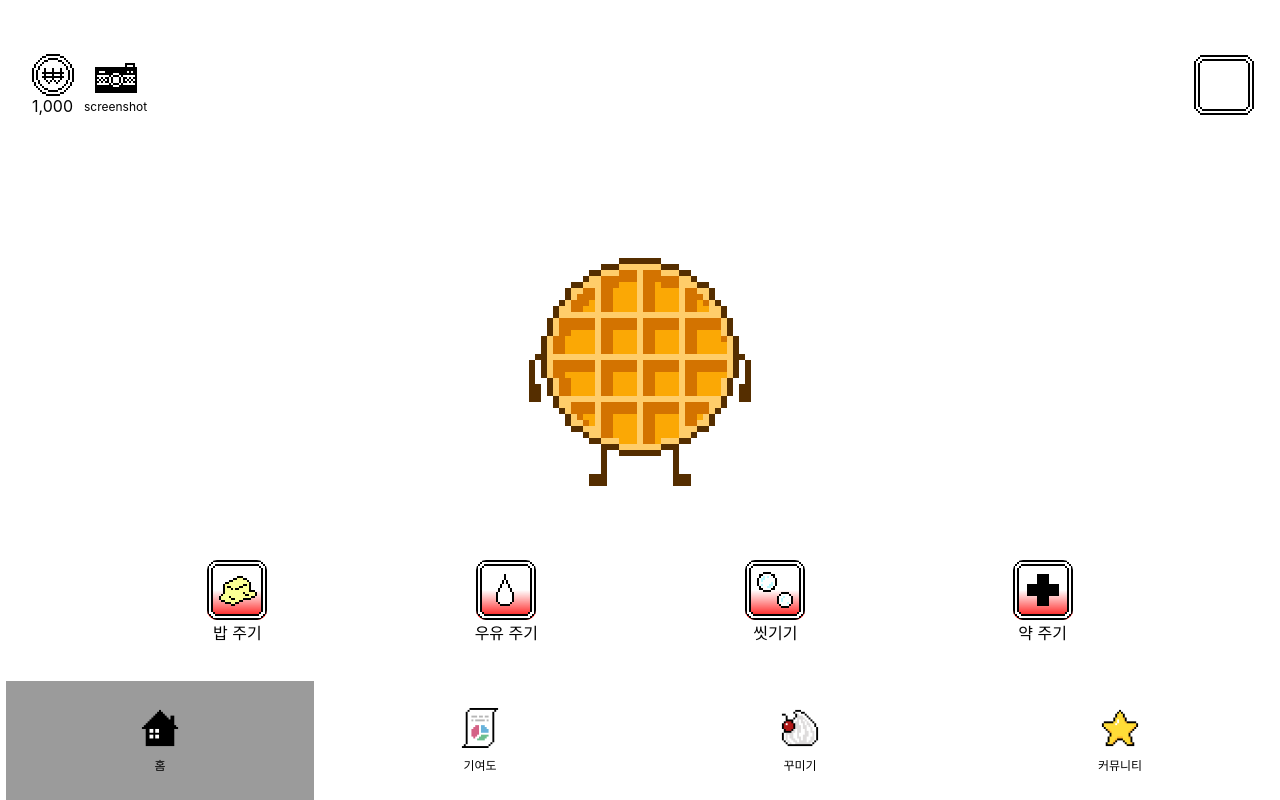
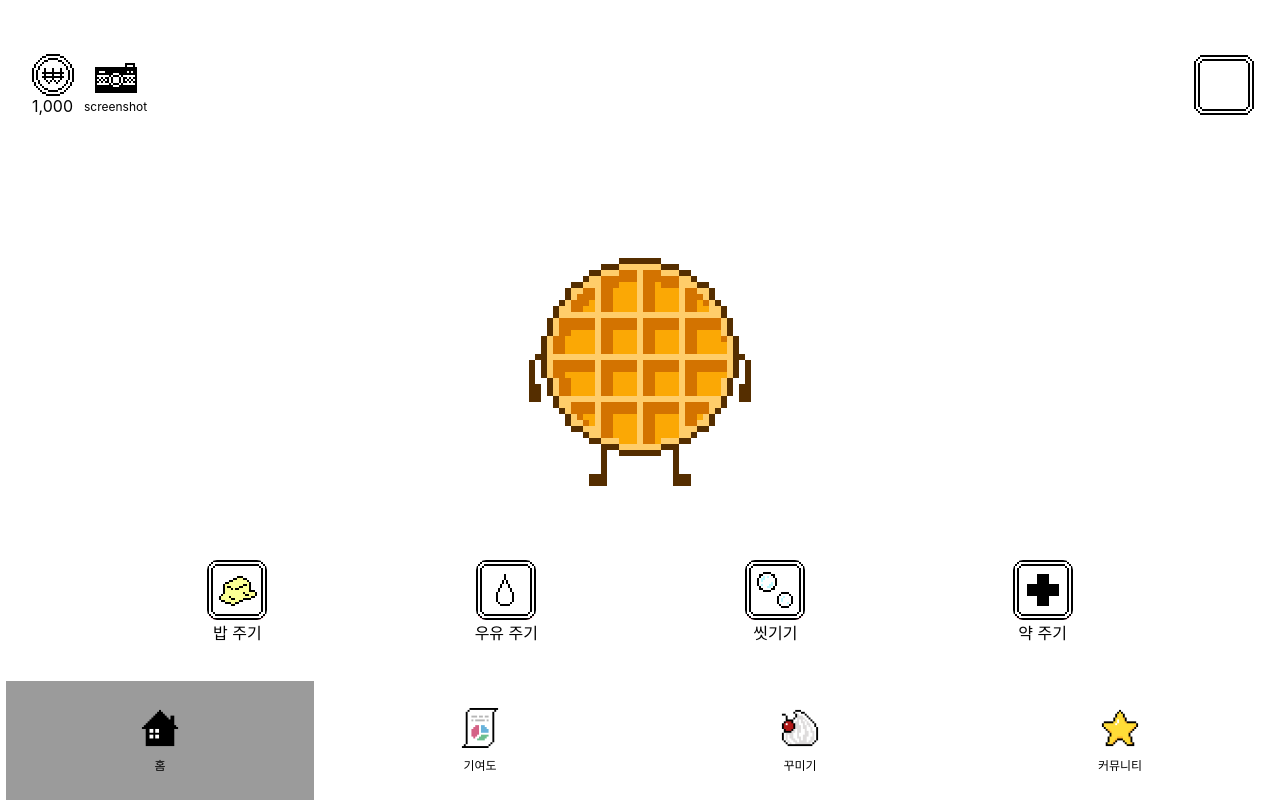
Before and after one commit to wafflestudio/wackathon-temp, a React (Create React App) app in the folder frontend/: page /main/1 in a window 1280 px wide. Built offline with nearby package versions, Linux system fonts and the light colour scheme; no server answers.

Commit message:
character turning back 구현 임시

```diff
--- a/frontend/src/components/actionButtons/actionButton.tsx
+++ b/frontend/src/components/actionButtons/actionButton.tsx
@@ -77,13 +77,13 @@ export default function ActionButton({ name }: ActionButtonType) {
   let color = '';
   switch (true) {
     case statusNumber >= 70:
-      color = 'green';
+      color = '#7CFFA0';
       break;
     case statusNumber >= 30:
-      color = 'yellow';
+      color = '#FCFF7C';
       break;
     case statusNumber >= 0:
-      color = 'red';
+      color = '#FF7C93';
       break;
   }
 
@@ -114,7 +114,7 @@ export default function ActionButton({ name }: ActionButtonType) {
         style={{
           background: `linear-gradient(to top, ${color} ${
             statusNumber ? statusNumber : 0
-          }%, transparent 50%)`,
+          }%, transparent 10%)`,
           objectFit: 'cover',
           overflow: 'hidden',
           borderRadius: '10px',
--- a/frontend/src/components/character/character.tsx
+++ b/frontend/src/components/character/character.tsx
@@ -9,6 +9,7 @@ import waffleFeedB from '../../resources/waffle_feed_b.gif';
 import waffleHungry from '../../resources/waffle_hungry.gif';
 import waffleSick from '../../resources/waffle_sick.gif';
 import waffleBasicB from '../../resources/waffle_basic_back.gif';
+import waffleBack from '../../resources/waffle_basic_turningback.png';
 import dayjs from 'dayjs';
 
 export default function Character() {
@@ -63,10 +64,14 @@ export default function Character() {
     user,
   ]);
 
+  const lookBack = () => {
+    setCharacterImg('');
+  };
+
   // icon = waffleHungry;
   return (
     <div className={styles.container}>
-      <img src={characterImg}></img>
+      <img src={characterImg} onClick={lookBack}></img>
     </div>
   );
 }
--- a/frontend/src/components/nav/navButton.tsx
+++ b/frontend/src/components/nav/navButton.tsx
@@ -28,7 +28,7 @@ export default function NavButton({ name }: navButtonType) {
   const handleNav = () => {
     // e.preventDefault();
     if (name === 'decoration' || name === 'community') {
-      toast('사용을 위해서는 국민93770200501153 만원 후원해주세요.');
+      toast.warn('국민93770200501153 10,000 송금 요함');
     } else {
       navigate(`/${name}/${userId}`);
     }
```
